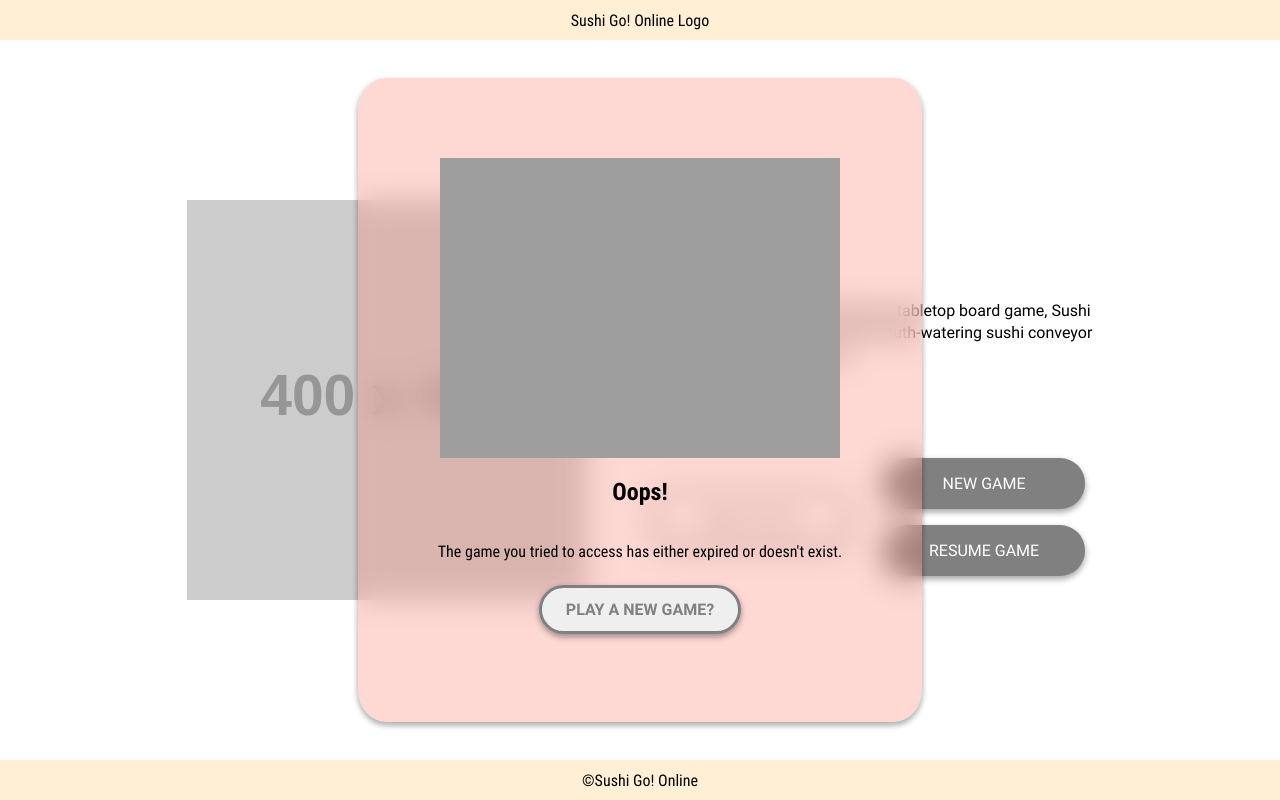
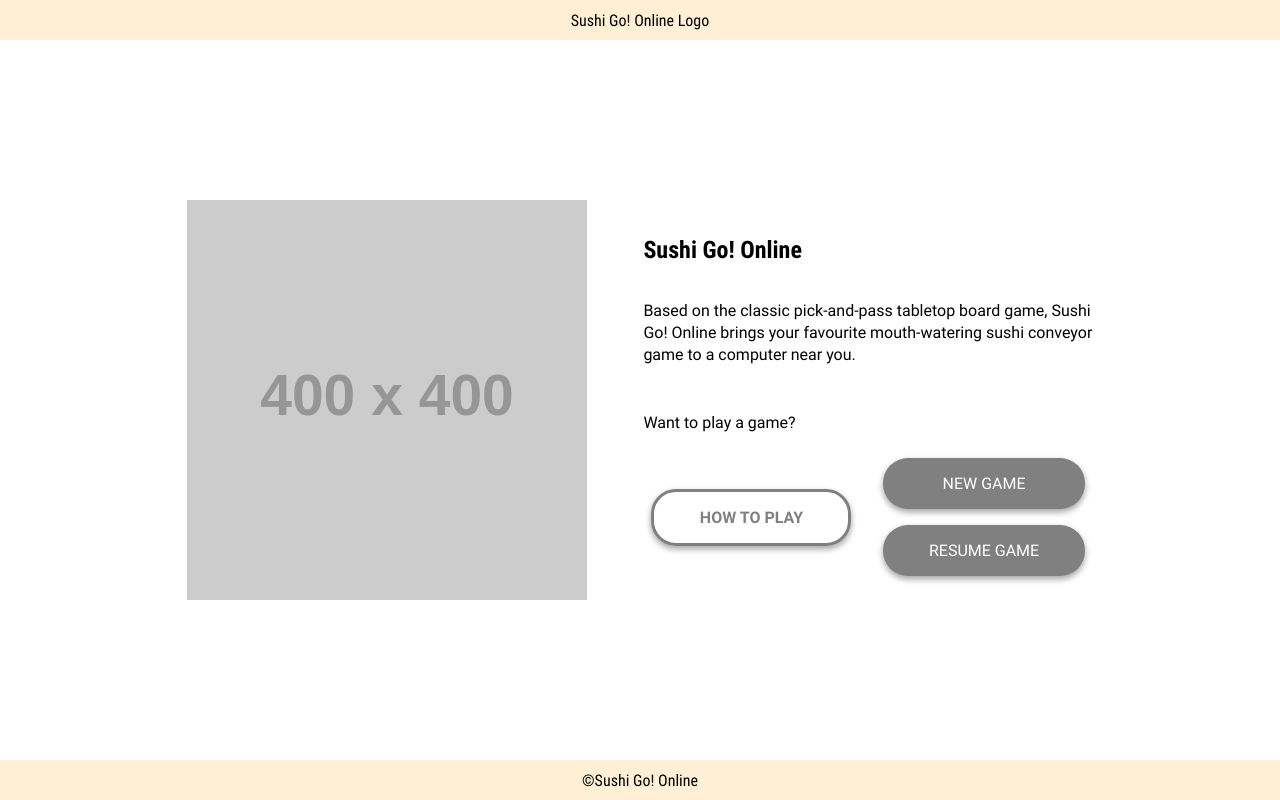
Before and after one commit to kbonneteau/sushi-go-online, a React (Create React App) app in the folder client/: page / in a window 1280 px wide. Built offline with nearby package versions, Linux system fonts and the light colour scheme.

Commit message:
Add initial ErrorModal trigger on home page if user tries to resume an expired game session

```diff
--- a/client/src/components/ErrorModal/ErrorModal.jsx
+++ b/client/src/components/ErrorModal/ErrorModal.jsx
@@ -1,6 +1,6 @@
 import './ErrorModal.scss';
 
-const ErrorModal = () => {
+const ErrorModal = ({ handleModalClose }) => {
     return (
         <aside className="error-modal">
             <img className="error-modal__image" src="http://localhost:8080/modal-gifs/sushi-oops.gif" alt="" />
@@ -9,7 +9,7 @@ const ErrorModal = () => {
                 <p className="error-modal__message">
                     The game you tried to access has either expired or doesn't exist.
                 </p>
-                <button className="error-modal__button">Play a new game?</button>
+                <button onClick={handleModalClose} className="error-modal__button">Play a new game?</button>
             {/* </div> */}
         </aside>
     );
--- a/client/src/components/HomeHero/HomeHero.jsx
+++ b/client/src/components/HomeHero/HomeHero.jsx
@@ -3,7 +3,7 @@ import { Link, useHistory } from 'react-router-dom';
 import axios from 'axios';
 import { API_BASE_URL, API_GAME } from '../../utils/ApiUtils';
 
-const HomeHero = () => {
+const HomeHero = ({ handleError }) => {
     const history = useHistory();
 
     const handleNewGame = () => {
@@ -33,7 +33,7 @@ const HomeHero = () => {
                 history.push(`/game/${res.data.gameId}`);
             })
             // Create an error modal if the user needs to start a new game
-            .catch(error => console.log(error.message))
+            .catch(handleError)
     }
 
     return (
--- a/client/src/pages/HomePage/HomePage.jsx
+++ b/client/src/pages/HomePage/HomePage.jsx
@@ -1,12 +1,17 @@
 import './HomePage.scss';
+import { useState } from 'react'
 import HomeHero from '../../components/HomeHero/HomeHero';
 import ErrorModal from '../../components/ErrorModal/ErrorModal';
 
 const HomePage = () => {
+    const [ error, setError ] = useState(false)
+    const handleError = () => setError(true)
+    const handleModalClose = () => setError(false)
+
     return (
         <main className="home">
-            <HomeHero />
-            <ErrorModal />
+            <HomeHero handleError={handleError} />
+            {error ? <ErrorModal handleModalClose={handleModalClose} /> : null}
         </main>
     );
 };
```
